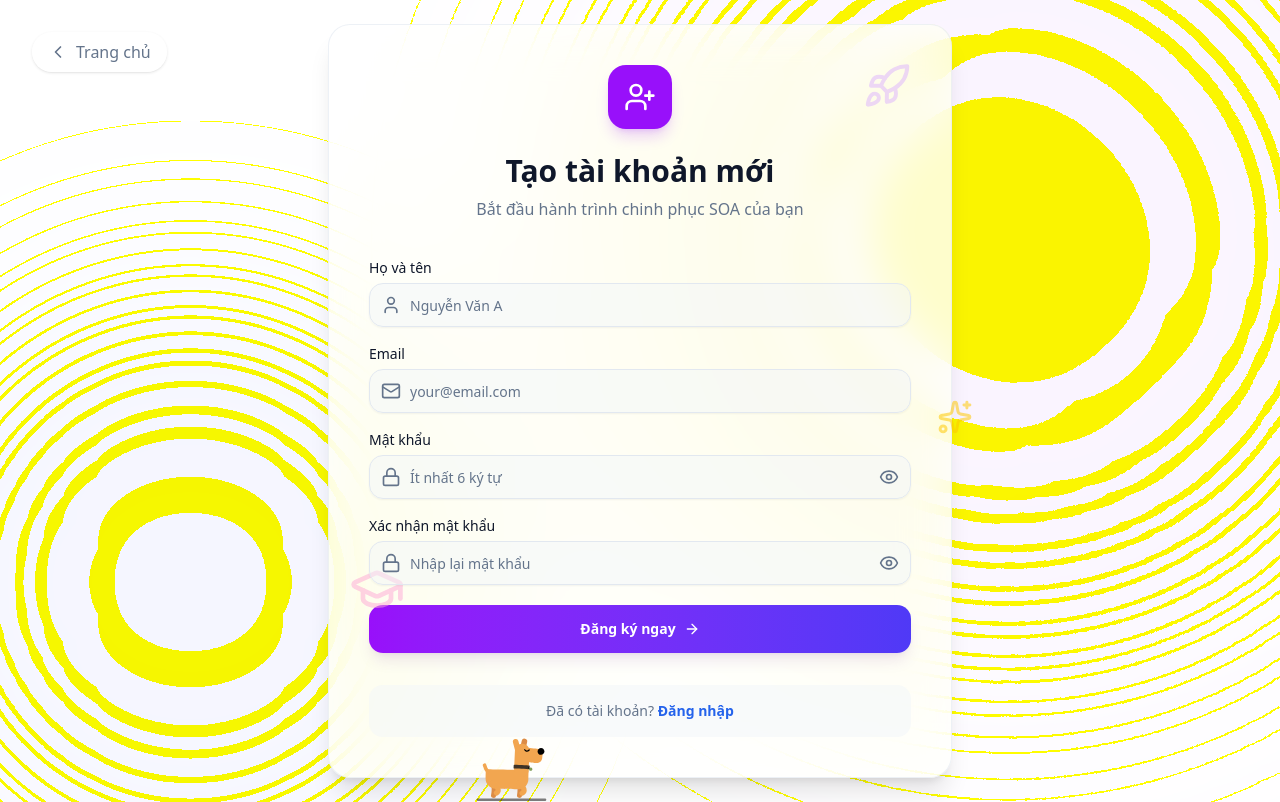
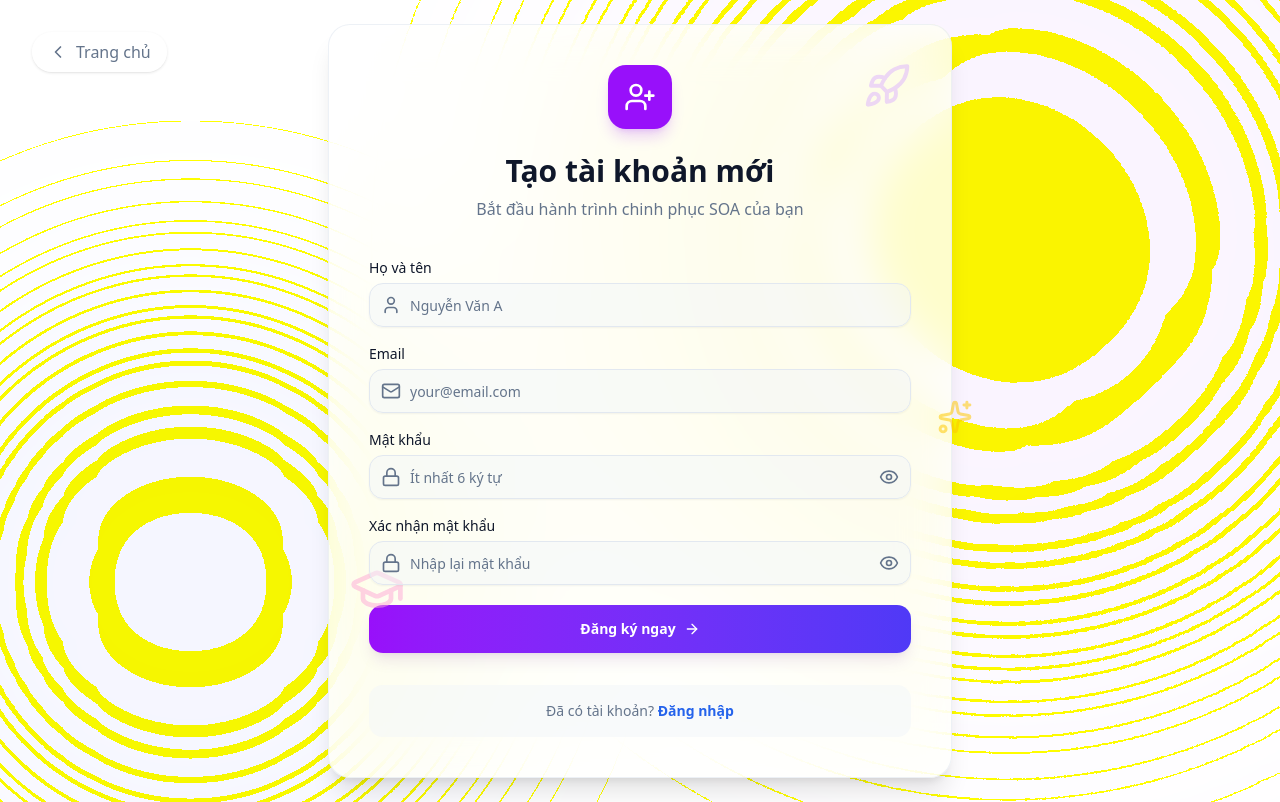
Before and after one commit to bodicode/SOA_PRACTICE_EXAM, a Next.js app: page /en/register in a window 1280 px wide. Built offline with nearby package versions, Linux system fonts and the light colour scheme; no server answers.

Commit message:
fix mascot

```diff
--- a/app/[locale]/layout.tsx
+++ b/app/[locale]/layout.tsx
@@ -100,7 +100,7 @@ export default async function LocaleLayout({
             >
               <ClientLayout>
                 {children}
-                <Mascot />
+                {/* <Mascot /> */}
               </ClientLayout>
             </ThemeProvider>
           </AuthProvider>
```
